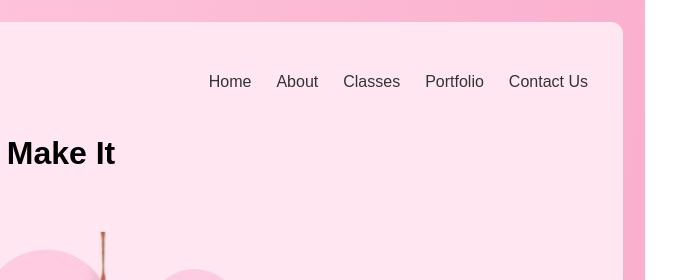
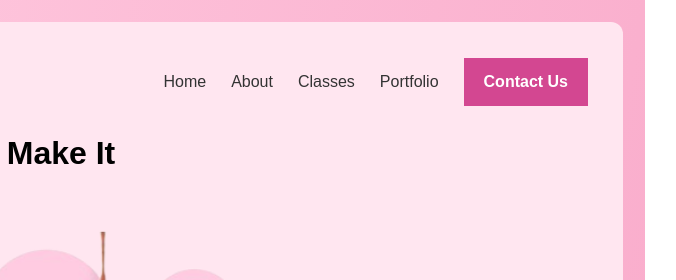
Before and after one commit to camillavillena-tech/villena_finals_iwebWD201, a plain HTML site: page index.html in a window 1280 px wide. Shown: the top 280 px of the page, 460-1136 px from the left. Drawn offline with Linux system fonts and the light colour scheme.

Commit message:
Update style.css
adding contact nav css

```diff
--- a/style.css
+++ b/style.css
@@ -57,3 +57,11 @@ nav a{
     text-decoration: none;
     color: #333333;
 }
+
+.contact-button{
+    background-color: #d34791;
+    color:#ffffff;
+    padding: 15px 20px;
+    border: 12px;
+    font-weight: bold;
+}
```
